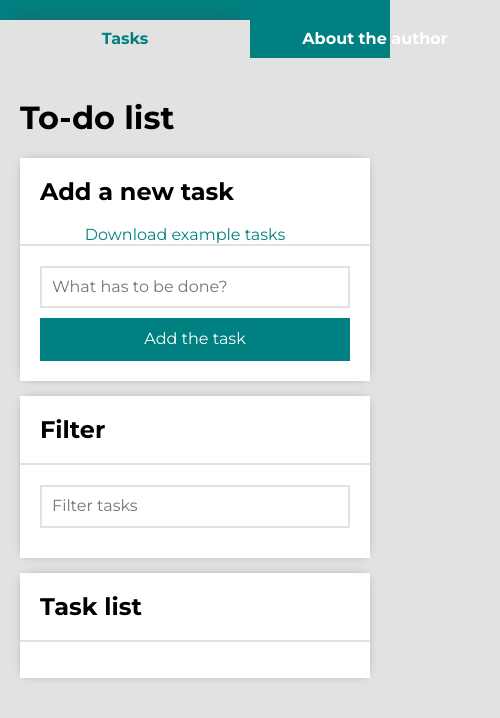
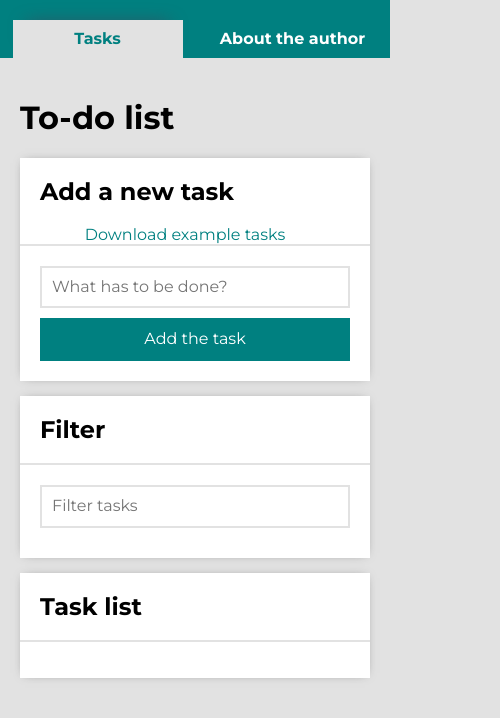
Before and after one commit to wojdaSoftware/to-do-list-react, a React (Create React App) app: page /#/tasks in a window 390 px wide. Shown: the top 718 px of the page, 500 px wide, since content can reach past the window. Built offline with nearby package versions, Linux system fonts and the light colour scheme.

Commit message:
media query for small screens

```diff
--- a/src/features/navigation/styled.js
+++ b/src/features/navigation/styled.js
@@ -35,5 +35,7 @@ export const StyledNavLink = styled(NavLink)`
     box-shadow: 0px -10px 18px -14px rgba(66, 68, 90, 1);
   }
 
-
+  @media (max-width: ${({ theme }) => theme.breakpoint}px) {
+    width: 170px;
+  }
 `;
```
